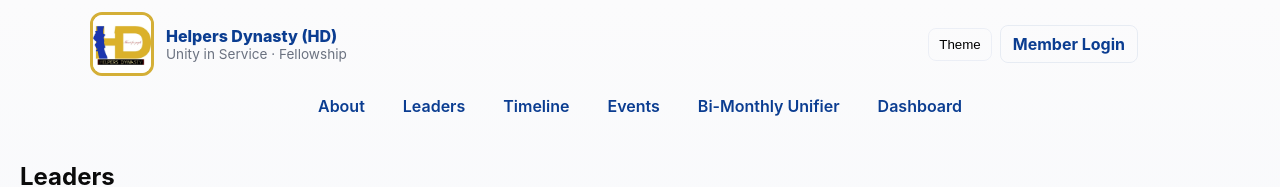
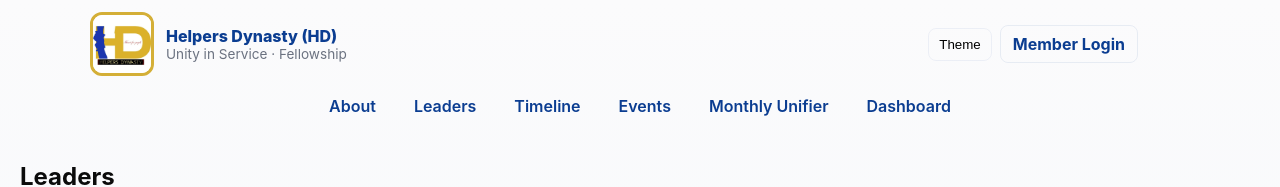
Before and after one commit to Mifavourite/HD-MedED, a website: page founders.html in a window 1280 px wide. Shown: the top 187 px of the page. Drawn offline with Linux system fonts and the light colour scheme.

Commit message:
Update founders.html

```diff
--- a/founders.html
+++ b/founders.html
@@ -34,7 +34,7 @@
       <li><a href="founders.html">Leaders</a></li>
       <li><a href="timeline.html">Timeline</a></li>
       <li><a href="events.html">Events</a></li>
-      <li><a href="blog.html">Bi-Monthly Unifier</a></li>
+      <li><a href="blog.html">Monthly Unifier</a></li>
       <li><a href="dashboard.html">Dashboard</a></li>
     </ul>
   </nav>
```
